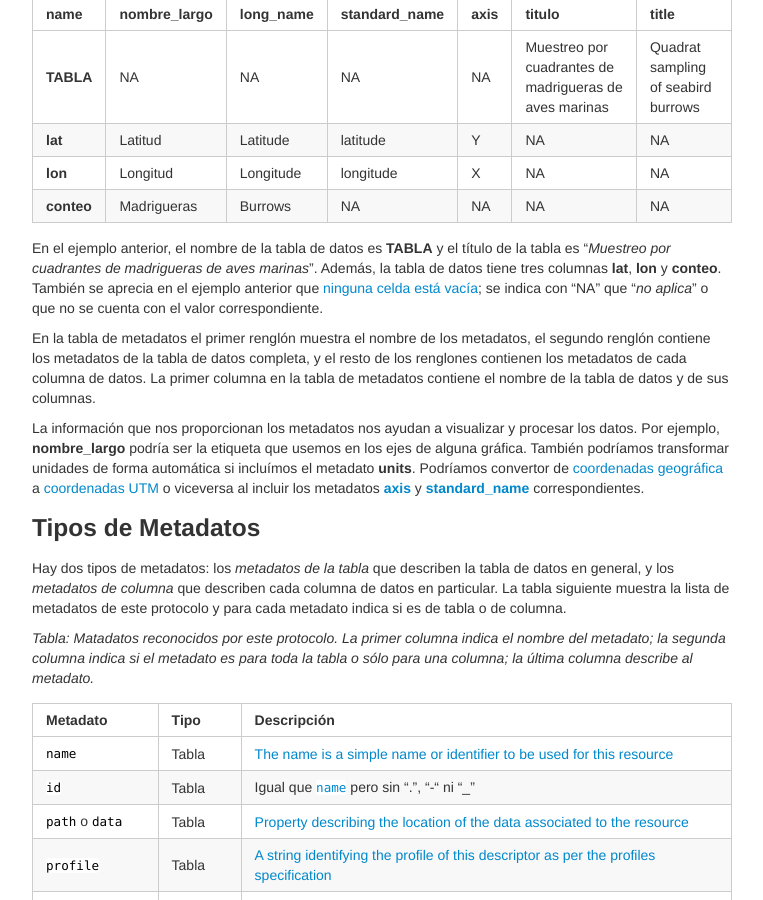
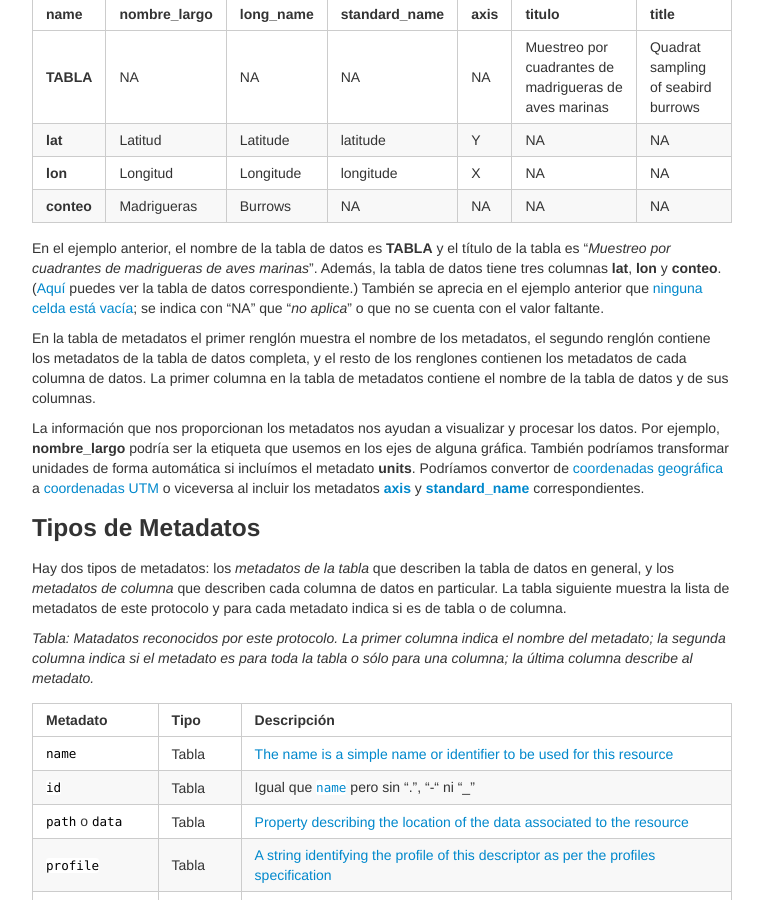
Before and after one commit to MaritzaB/datos_en_excel, a Jekyll site: the page built from pages/metadatos.md, in a window 1280 px wide and 900 px high, scrolled down 574 px. Shown: the whole window, without its empty margins (258-1021 px from the left). Built offline with Jekyll 4.4.1, drawn with Linux system fonts in a browser that asks for light colours.

Commit message:
Agrega enlace hacia la tabla de datos

```diff
--- a/pages/metadatos.md
+++ b/pages/metadatos.md
@@ -28,7 +28,7 @@
 **lon**    | Longitud         | Longitude     | longitude         | X        | NA                                                     | NA
 **conteo** | Madrigueras      | Burrows       | NA                | NA       | NA                                                     | NA
 
-En el ejemplo anterior, el nombre de la tabla de datos es **TABLA** y el título de la tabla es "_Muestreo por cuadrantes de madrigueras de aves marinas_". Además, la tabla de datos tiene tres columnas **lat**, **lon** y **conteo**. También se aprecia en el ejemplo anterior que [ninguna celda está vacía](ninguna_celda_vacia.html); se indica con "NA" que "_no aplica_" o que no se cuenta con el valor correspondiente.
+En el ejemplo anterior, el nombre de la tabla de datos es **TABLA** y el título de la tabla es "_Muestreo por cuadrantes de madrigueras de aves marinas_". Además, la tabla de datos tiene tres columnas **lat**, **lon** y **conteo**. ([Aquí](resumen.html) puedes ver la tabla de datos correspondiente.) También se aprecia en el ejemplo anterior que [ninguna celda está vacía](ninguna_celda_vacia.html); se indica con "NA" que "_no aplica_" o que no se cuenta con el valor faltante.
 
 En la tabla de metadatos el primer renglón muestra el nombre de los metadatos, el segundo renglón contiene los metadatos de la tabla de datos completa, y el resto de los renglones contienen los metadatos de cada columna de datos. La primer columna en la tabla de metadatos contiene el nombre de la tabla de datos y de sus columnas.
 
```
